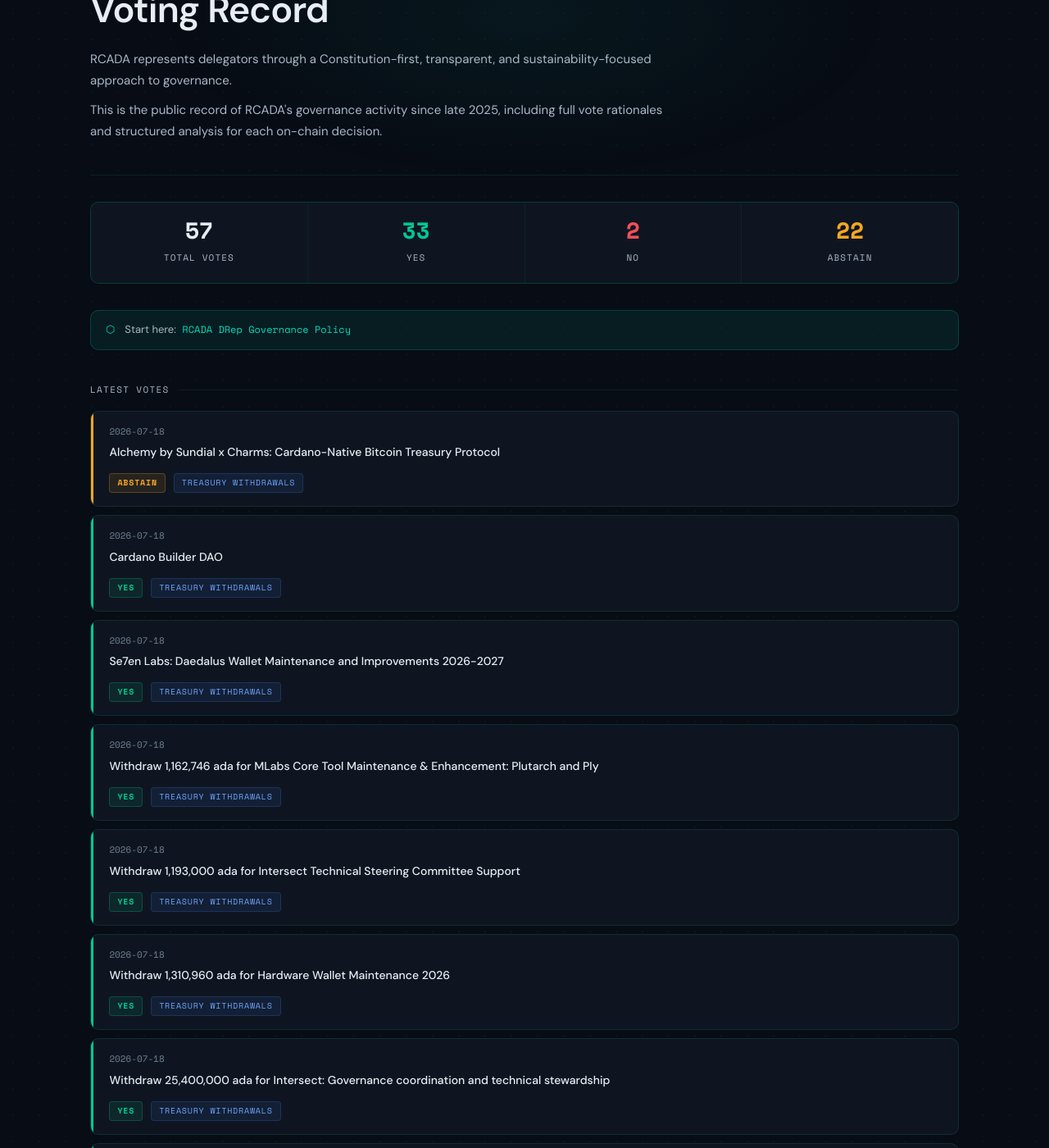
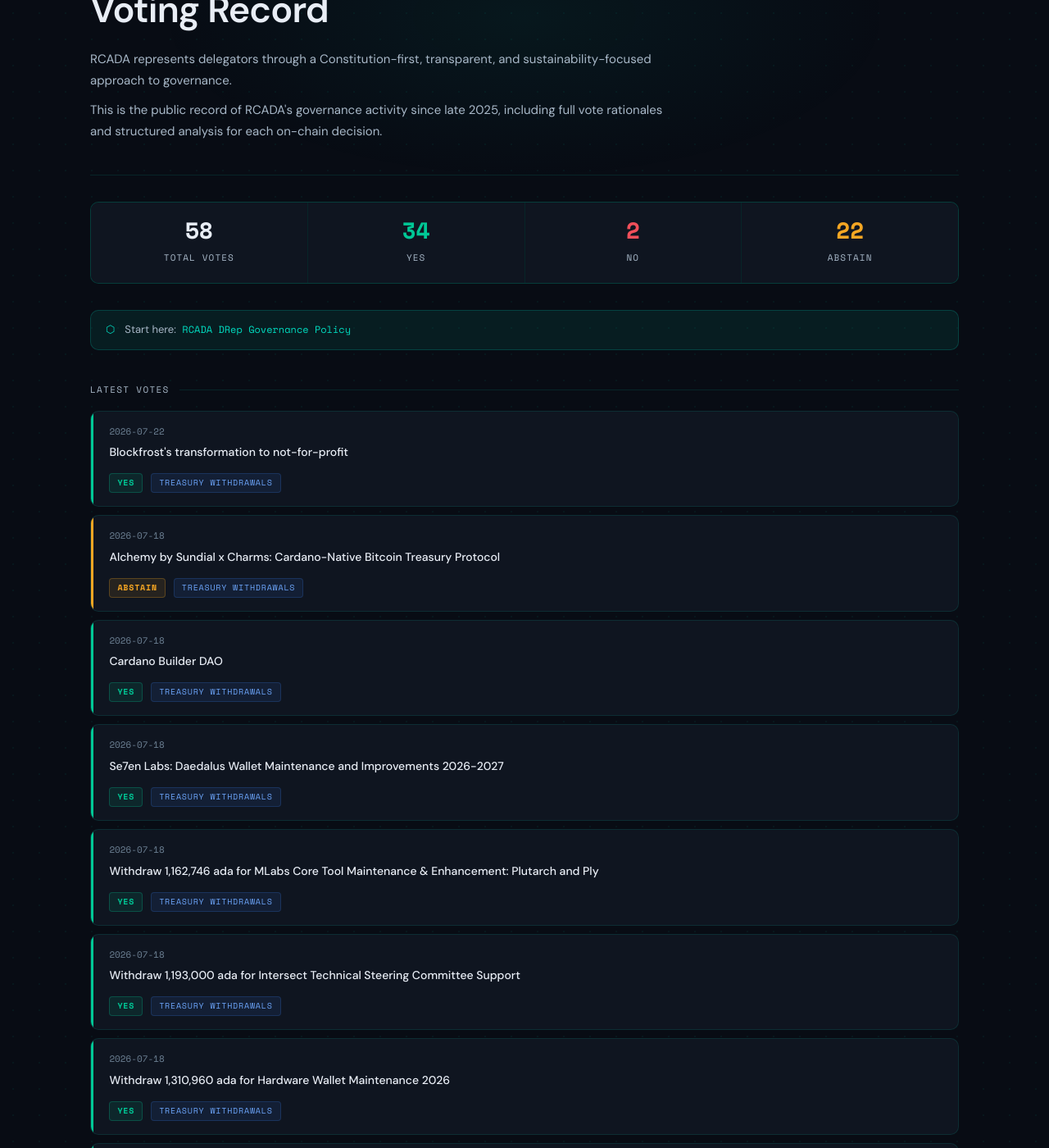
Before and after one commit to Brolloks/rcada-drep-votes, a Jekyll site: the page built from index.html, in a window 1280 px wide and 1400 px high, scrolled down 244 px. Shown: the whole window at 82% size. Built offline with Jekyll 4.4.1, drawn with Linux system fonts in a browser that asks for light colours; some of the changed text lies outside the part shown.

Commit message:
Auto-update indexes

```diff
--- a/index.html
+++ b/index.html
@@ -12,8 +12,8 @@ title: RCADA DRep Voting Record
 
 <!-- AUTO-STATS:START -->
 <div class="stats-row">
-  <div class="stat-cell"><span class="stat-num total">57</span><span class="stat-label">Total Votes</span></div>
-  <div class="stat-cell"><span class="stat-num yes">33</span><span class="stat-label">Yes</span></div>
+  <div class="stat-cell"><span class="stat-num total">58</span><span class="stat-label">Total Votes</span></div>
+  <div class="stat-cell"><span class="stat-num yes">34</span><span class="stat-label">Yes</span></div>
   <div class="stat-cell"><span class="stat-num no">2</span><span class="stat-label">No</span></div>
   <div class="stat-cell"><span class="stat-num abstain">22</span><span class="stat-label">Abstain</span></div>
 </div>
@@ -33,6 +33,12 @@ title: RCADA DRep Voting Record
 
 <!-- AUTO-INDEX:START -->
 <div class="vote-list">
+  <div class="vote-card yes-card fade-in">
+    <div class="vote-date">2026-07-22</div>
+    <strong><a href="votes/2026/Blockfrost's transformation to not-for-profit.html">Blockfrost's transformation to not-for-profit</a></strong>
+    <span class="badge badge-yes">Yes</span>
+    <span class="badge badge-type">Treasury Withdrawals</span>
+  </div>
   <div class="vote-card abstain-card fade-in">
     <div class="vote-date">2026-07-18</div>
     <strong><a href="votes/2026/Alchemy by Sundial x Charms_Cardano-Native Bitcoin Treasury Protocol.html">Alchemy by Sundial x Charms: Cardano-Native Bitcoin Treasury Protocol</a></strong>
@@ -87,12 +93,6 @@ title: RCADA DRep Voting Record
     <span class="badge badge-abstain">Abstain</span>
     <span class="badge badge-type">Treasury Withdrawals</span>
   </div>
-  <div class="vote-card abstain-card fade-in">
-    <div class="vote-date">2026-07-18</div>
-    <strong><a href="votes/2026/Withdraw 4,969,231 ada for Cardano Enterprise Adoption_Ticketing Platform.html">Withdraw 4,969,231 ada for Cardano Enterprise Adoption: Ticketing Platform</a></strong>
-    <span class="badge badge-abstain">Abstain</span>
-    <span class="badge badge-type">Treasury Withdrawals</span>
-  </div>
 </div>
 <!-- AUTO-INDEX:END -->
 
```
Also changed, not shown: votes/2026/index.md (+2 -1 lines).
